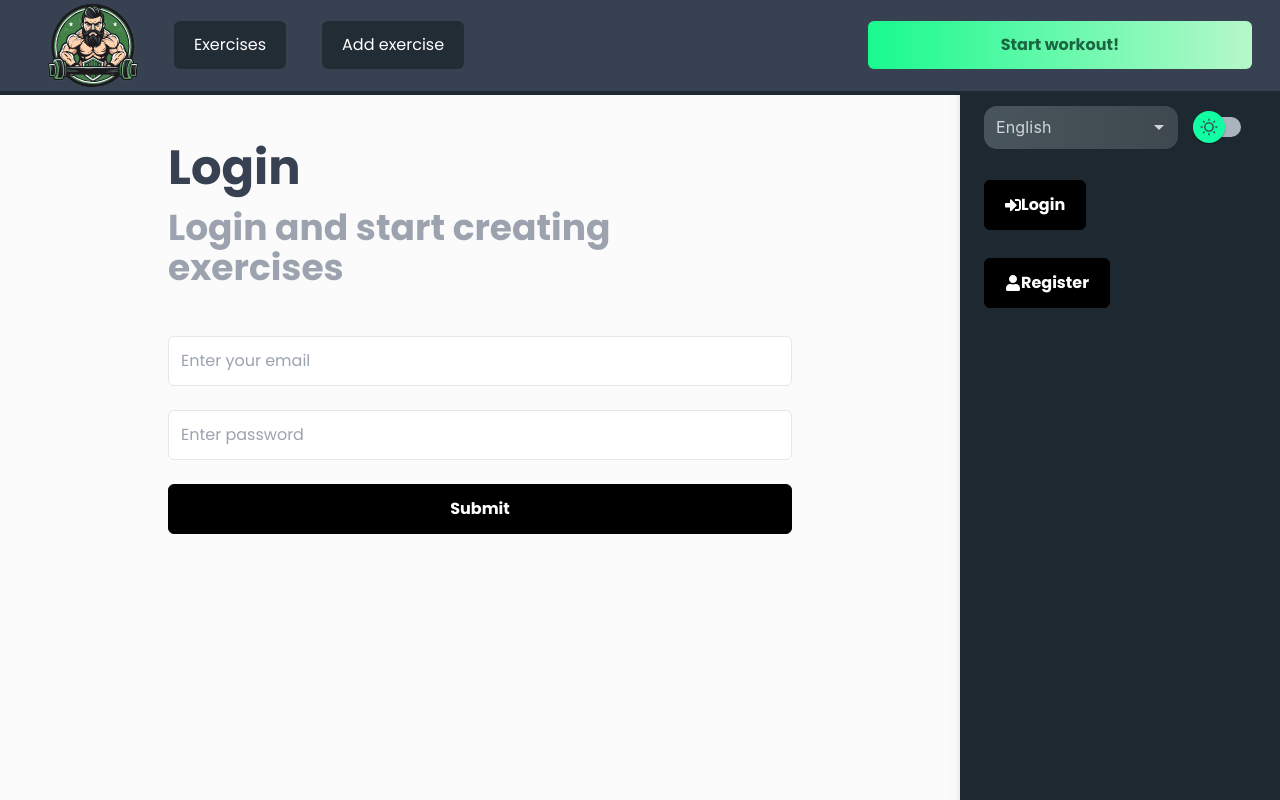
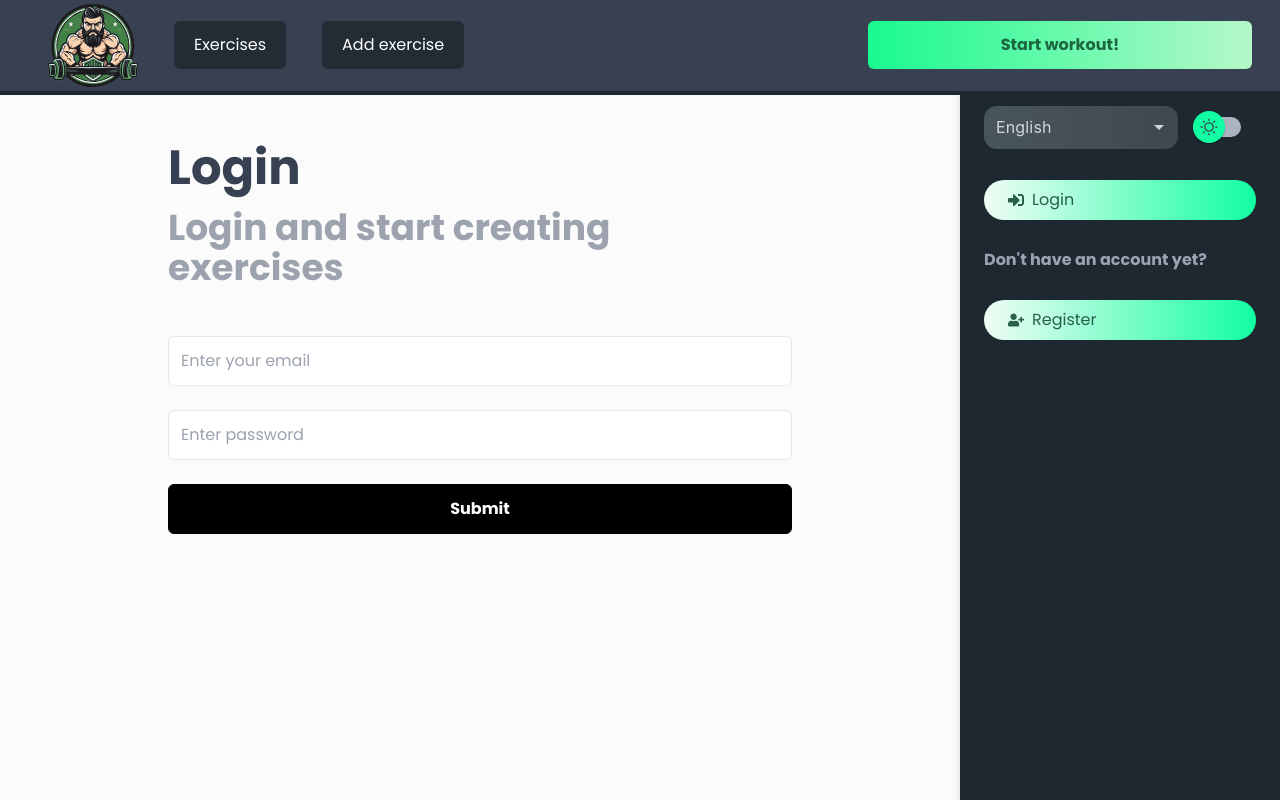
Before and after one commit to jesseSalonen/puntti-project-react, a React (Vite) app: page /login in a window 1280 px wide. Built offline with nearby package versions, Linux system fonts and the light colour scheme; no server answers.

Commit message:
Uudet painikkeet sivupalkkiin

```diff
--- a/src/components/layout/Sidebar.jsx
+++ b/src/components/layout/Sidebar.jsx
@@ -3,7 +3,7 @@ import { useTranslation } from "react-i18next";
 import { useSelector } from "react-redux";
 import { selectUserLogged } from "../../features/auth/authSlice";
 import { ThemeSwitch } from "./ThemeSwitch";
-import { FaSignInAlt, FaUser } from "react-icons/fa";
+import { FaSignInAlt, FaUserPlus } from "react-icons/fa";
 import { Link } from "react-router-dom";
 import { IconContext } from "react-icons";
 import { RxCross1 } from "react-icons/rx";
@@ -19,7 +19,6 @@ function Sidebar({
 }) {
   const isLogged = useSelector(selectUserLogged);
   const { t, i18n } = useTranslation("common");
-
 
   return (
     <div
@@ -94,51 +93,46 @@ function Sidebar({
               <button
                 className="
                   flex
+                  w-full
                   cursor-pointer
                   items-center
-                      justify-center
-                      rounded-md
-                      border
-                      border-solid
-                      border-black
+                  rounded-full
                   bg-black
-                      py-3
-                      px-5
-                      text-center
-                      text-base
-                      font-bold
-                      text-white
-                      hover:scale-95
+                  bg-gradient-to-r
+                  from-green-50
+                  to-green-400
+                  py-2
+                  px-6
+                  text-green-900
                 "
               >
-                <FaSignInAlt />
+                <FaSignInAlt className="mr-2" />
                 {t("login")}
               </button>
             </Link>
           </div>
+          <p className="font-bold text-gray-400 max-sm:text-2xl">
+            {t("notYetRegistered")}
+          </p>
           <div>
             <Link to="/register">
               <button
                 className="
                   flex
+                  w-full
                   cursor-pointer
                   items-center
-                      justify-center
-                      rounded-md
-                      border
-                      border-solid
-                      border-black
+                  rounded-full
                   bg-black
-                      py-3
-                      px-5
-                      text-center
-                      text-base
-                      font-bold
-                      text-white
-                      hover:scale-95
+                  bg-gradient-to-r
+                  from-green-50
+                  to-green-400
+                  py-2
+                  px-6
+                  text-green-900
                 "
               >
-                <FaUser />
+                <FaUserPlus className="mr-2" />
                 {t("register")}
               </button>
             </Link>
--- a/src/translations/en/Common.json
+++ b/src/translations/en/Common.json
@@ -4,6 +4,7 @@
   "intlDateTime": "{{val, datetime}}",
   "login": "Login",
   "logout": "Logout",
+  "notYetRegistered": "Don't have an account yet?",
   "register": "Register",
   "startWorkout": "Start workout!"
 }
--- a/src/translations/fi/Common.json
+++ b/src/translations/fi/Common.json
@@ -4,6 +4,7 @@
   "intlDateTime": "{{val, datetime}}",
   "login": "Kirjaudu",
   "logout": "Kirjaudu ulos",
-  "register": "Luo tunnus",
+  "notYetRegistered": "Eikö sinulla ole tunnuksia?",
+  "register": "Luo tunnukset",
   "startWorkout": "Aloita treeni!"
 }
```
Lines whose indentation alone changed are shown as unchanged.
